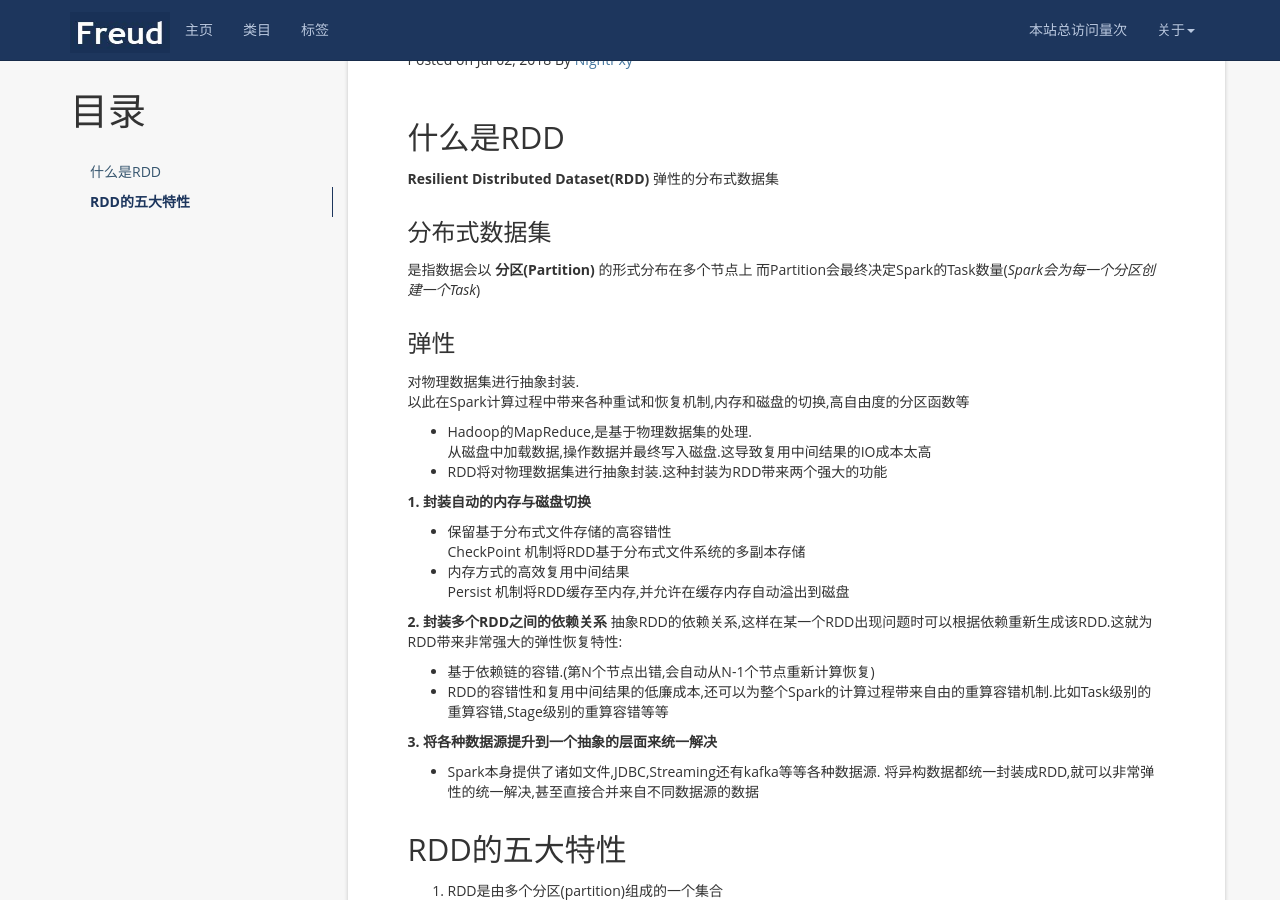
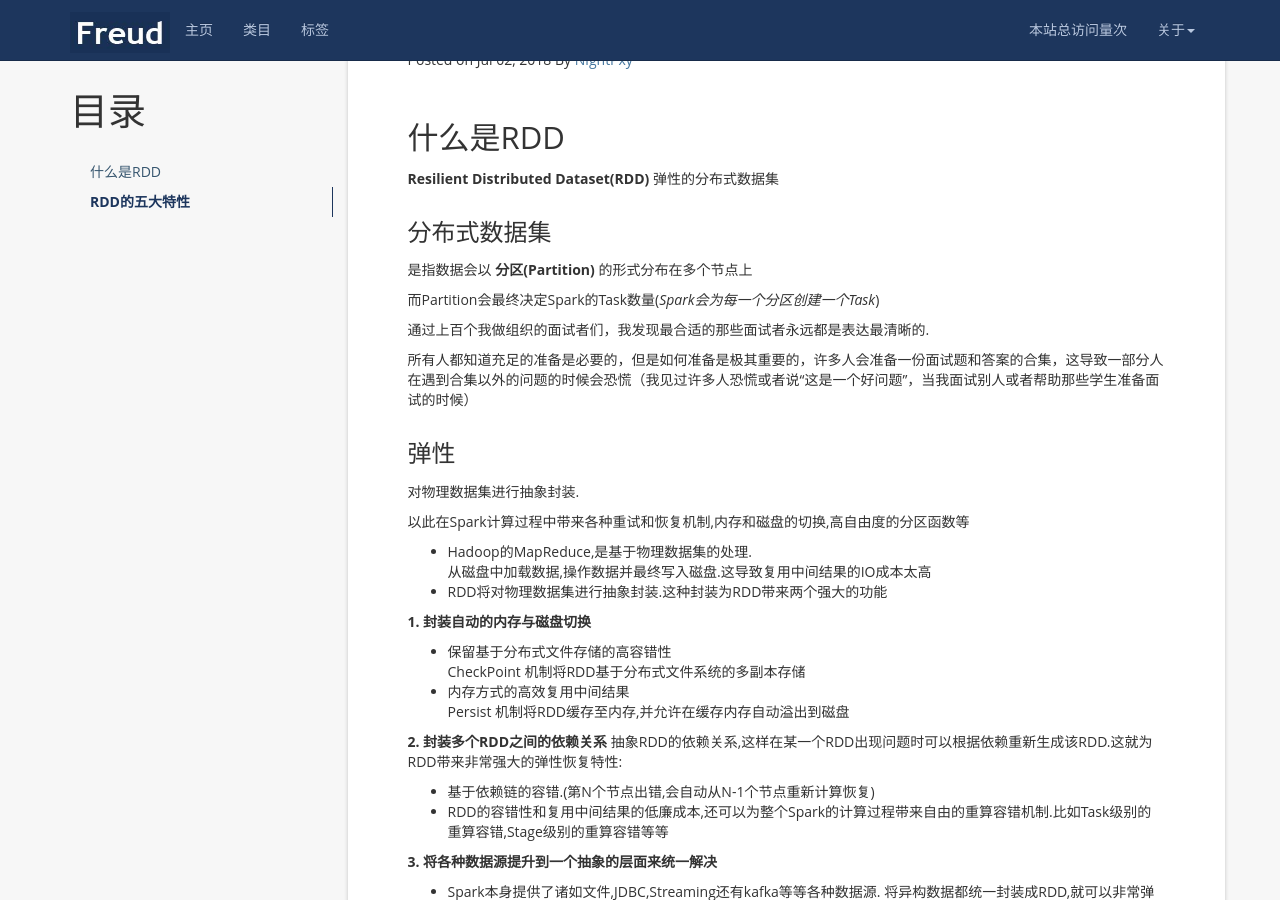
Before and after one commit to NightPxy/NightPxy.github.io, a Jekyll site: the page built from _posts/spark/2018-07-02-Spark-RDD概述.md, in a window 1280 px wide and 900 px high, scrolled down 385 px. Built offline with Jekyll 4.4.1, drawn with Linux system fonts in a browser that asks for light colours; nearby versions of some CDN libraries; a script that is not in the unit is left out; comment, search, counter and statistics services are not loaded.

Commit message:
RDD概述

```diff
--- a/_posts/spark/2018-07-02-Spark-RDD概述.md
+++ b/_posts/spark/2018-07-02-Spark-RDD概述.md
@@ -15,12 +15,19 @@ tag: spark
 
 ### 分布式数据集
 是指数据会以 **分区(Partition)** 的形式分布在多个节点上
+
 而Partition会最终决定Spark的Task数量(*Spark会为每一个分区创建一个Task*)
+
+通过上百个我做组织的面试者们，我发现最合适的那些面试者永远都是表达最清晰的.
+
+所有人都知道充足的准备是必要的，但是如何准备是极其重要的，许多人会准备一份面试题和答案的合集，这导致一部分人在遇到合集以外的问题的时候会恐慌（我见过许多人恐慌或者说“这是一个好问题”，当我面试别人或者帮助那些学生准备面试的时候）
 
 
 ### 弹性
 对物理数据集进行抽象封装.
+
 以此在Spark计算过程中带来各种重试和恢复机制,内存和磁盘的切换,高自由度的分区函数等
+
 * Hadoop的MapReduce,是基于物理数据集的处理.
 从磁盘中加载数据,操作数据并最终写入磁盘.这导致复用中间结果的IO成本太高
 * RDD将对物理数据集进行抽象封装.这种封装为RDD带来两个强大的功能
```
